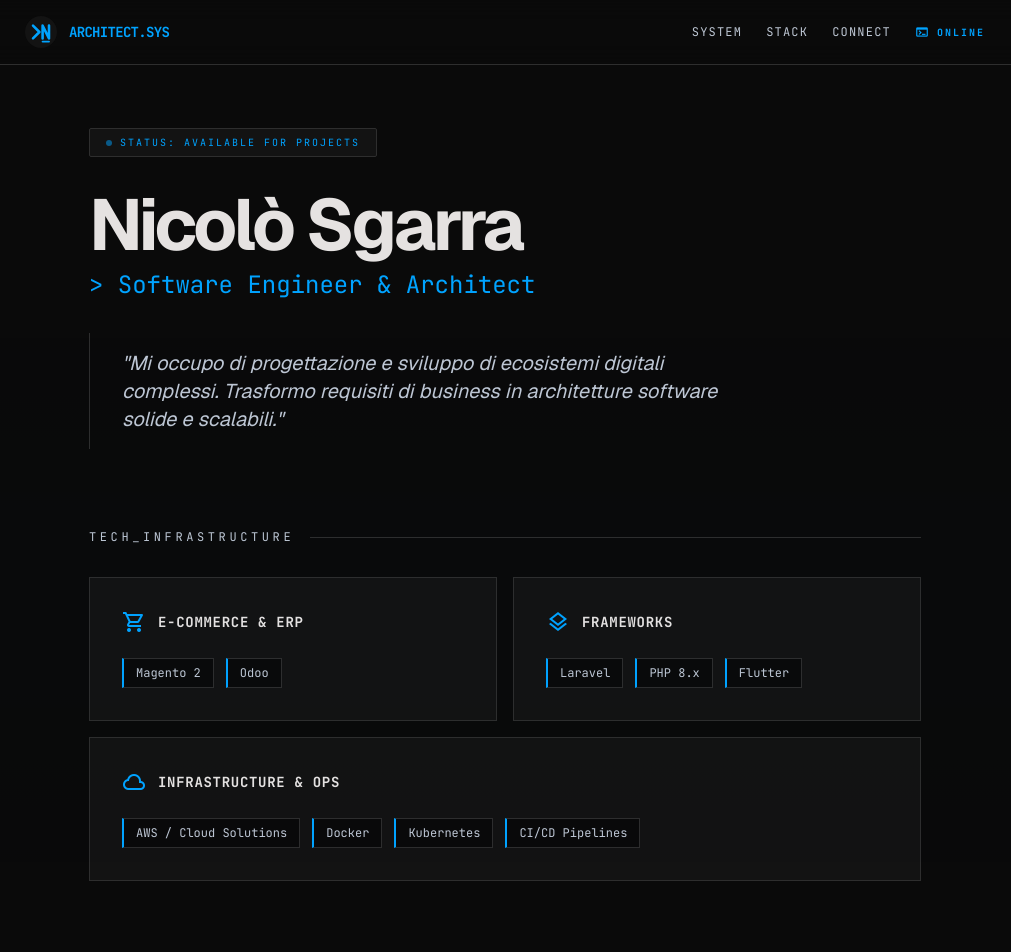
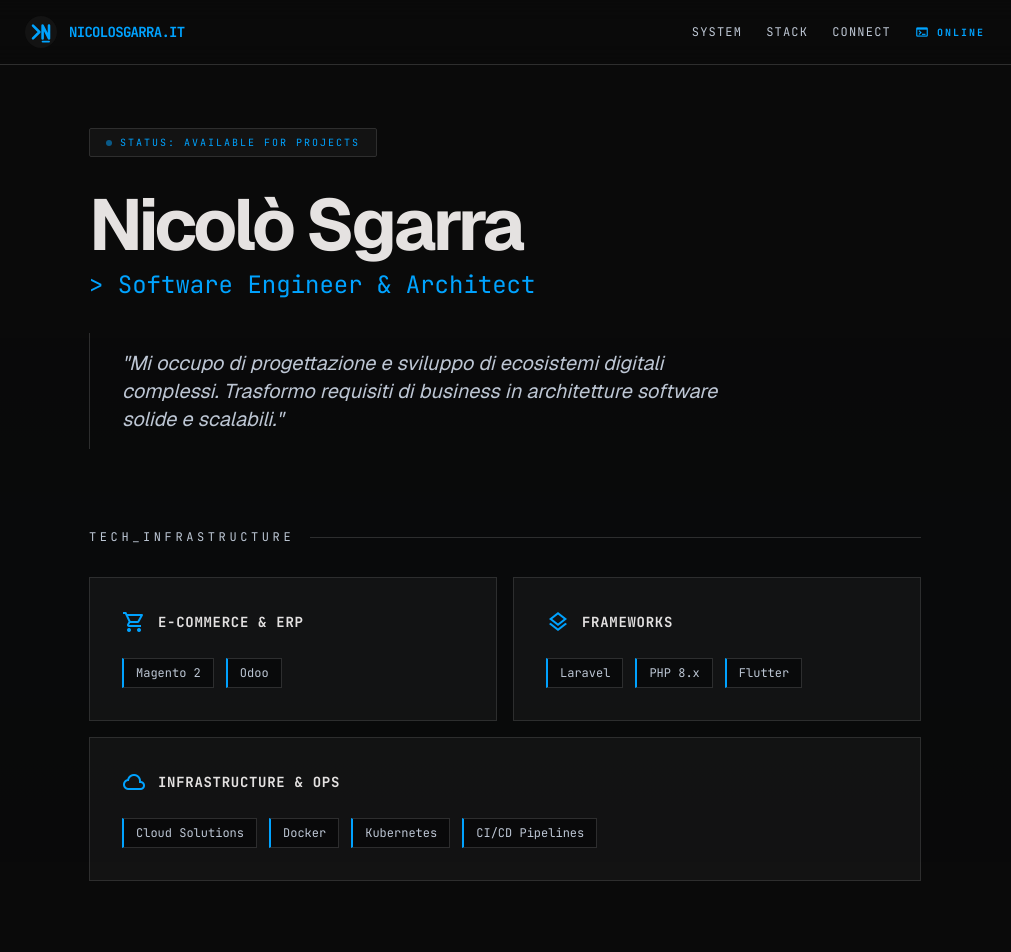
Before and after one commit to nicolosgarra-dev/nicolosgarra-dev.github.io, a plain HTML site: page index.html in a window 1280 px wide. Shown: the top 952 px of the page, without its empty margins (135-1146 px from the left). Drawn offline with nearby package versions, Linux system fonts and the light colour scheme.

Commit message:
Update index.html

```diff
--- a/index.html
+++ b/index.html
@@ -37,7 +37,7 @@
         <div class="flex justify-between items-center max-w-5xl mx-auto px-margin-page h-16">
             <div class="flex items-center gap-3">
                 <img alt="Nicolò Sgarra Logo" class="h-8 w-8 object-contain" src="assets/logo.svg?v=1" />
-                <span class="font-mono text-sm font-bold tracking-tighter primary-accent">ARCHITECT.SYS</span>
+                <span class="font-mono text-sm font-bold tracking-tighter primary-accent">NICOLOSGARRA.IT</span>
             </div>
             <div class="flex items-center gap-6">
                 <nav class="hidden md:flex items-center gap-6 text-xs font-mono uppercase tracking-widest text-on-surface-variant">
@@ -123,7 +123,7 @@
                             <h3 class="font-mono text-sm font-bold uppercase tracking-wider">Infrastructure & Ops</h3>
                         </div>
                         <div class="flex flex-wrap gap-3">
-                            <span class="font-mono text-xs px-3 py-1.5 bg-background terminal-border border-l-2 border-l-primary text-on-surface-variant">AWS / Cloud Solutions</span>
+                            <span class="font-mono text-xs px-3 py-1.5 bg-background terminal-border border-l-2 border-l-primary text-on-surface-variant">Cloud Solutions</span>
                             <span class="font-mono text-xs px-3 py-1.5 bg-background terminal-border border-l-2 border-l-primary text-on-surface-variant">Docker</span>
                             <span class="font-mono text-xs px-3 py-1.5 bg-background terminal-border border-l-2 border-l-primary text-on-surface-variant">Kubernetes</span>
                             <span class="font-mono text-xs px-3 py-1.5 bg-background terminal-border border-l-2 border-l-primary text-on-surface-variant">CI/CD Pipelines</span>
```
